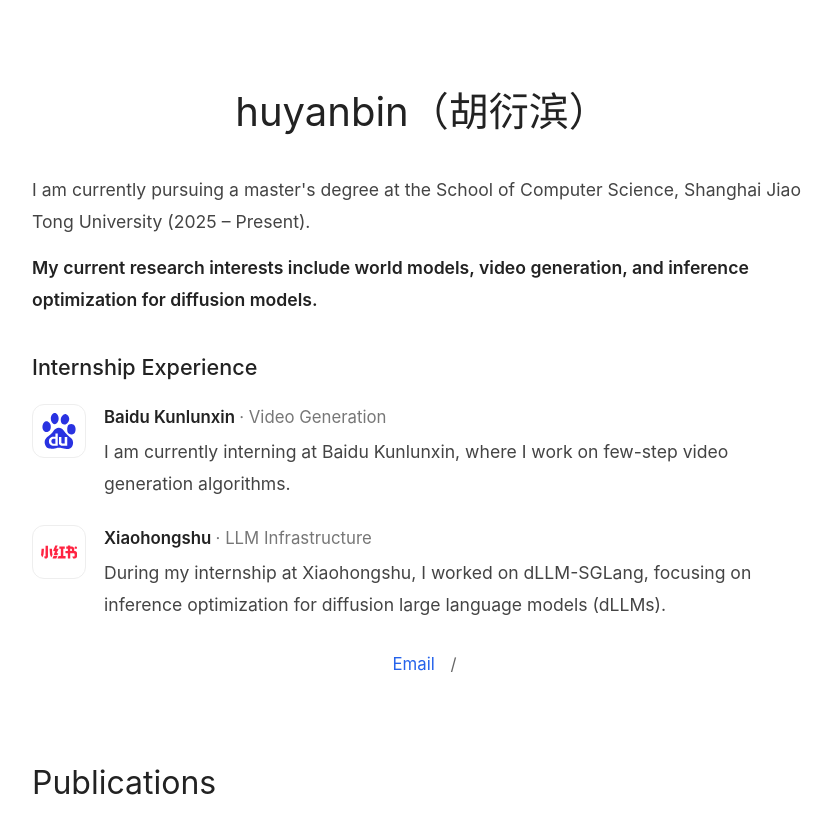
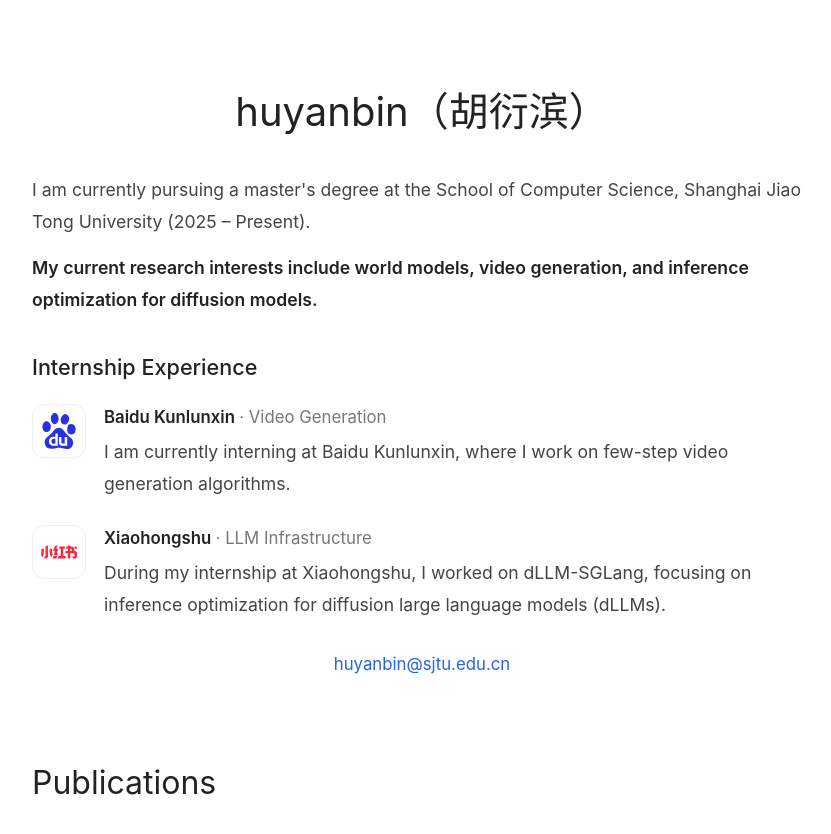
Before and after one commit to HVesper/HVesper.github.io, a plain HTML site: page index.html in a window 1280 px wide. Shown: the whole page, without its empty margins (218-1049 px from the left). Drawn offline with Linux system fonts and the light colour scheme.

Commit message:
Show email address and emphasize research interests

```diff
--- a/index.html
+++ b/index.html
@@ -229,8 +229,7 @@
             </div>
 
             <div class="links">
-                <a href="mailto:huyanbin@sjtu.edu.cn">Email</a>
-                <span class="separator">/</span>
+                <a href="mailto:huyanbin@sjtu.edu.cn">huyanbin@sjtu.edu.cn</a>
                <!--  <a href="#" target="_blank">Google Scholar</a>
                 <span class="separator">/</span>
                 <a href="#" target="_blank">Twitter</a>
```
